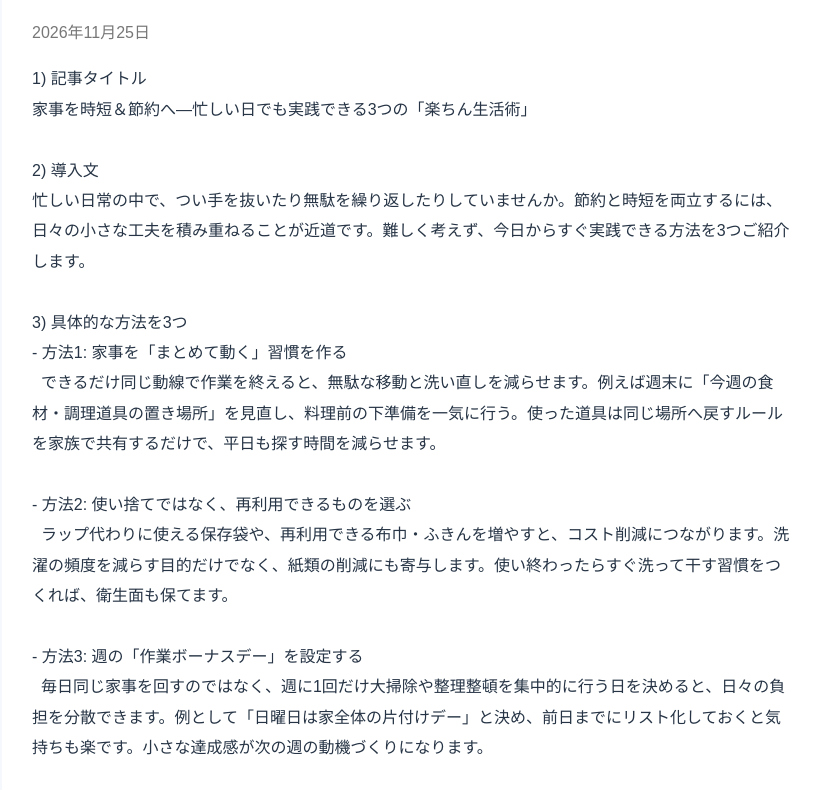
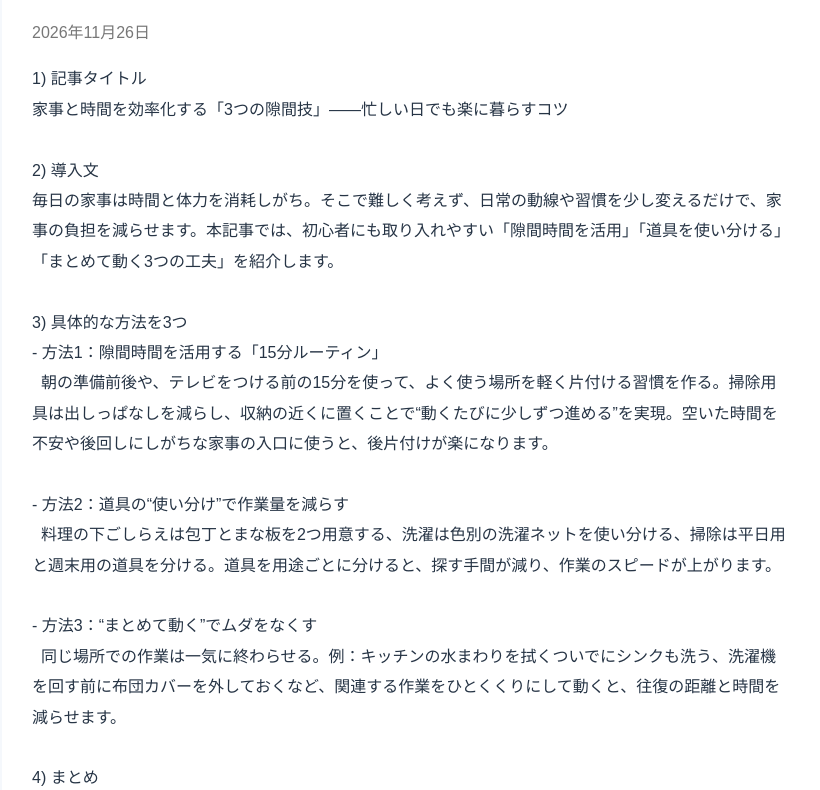
Before and after one commit to hmda849/ai-useful-site, a plain HTML site: page daily-article.html in a window 1280 px wide. Shown: the part 212-1002 px from the top of the page, without its empty margins (228-1048 px from the left). Drawn offline with Linux system fonts and the light colour scheme.

Commit message:
Update today's article

```diff
--- a/daily-article.html
+++ b/daily-article.html
@@ -3,7 +3,7 @@
 <head>
 <meta charset="UTF-8">
 <meta name="viewport" content="width=device-width, initial-scale=1">
-<title>2026年11月25日の記事 | くらしの便利ガイド</title>
+<title>2026年11月26日の記事 | くらしの便利ガイド</title>
 <style>
 body {
   font-family: sans-serif;
@@ -38,25 +38,25 @@ a {
 <main>
 <p><a href="index.html">← トップページへ戻る</a></p>
 <h1>🌱 暮らしの記事</h1>
-<p class="date">2026年11月25日</p>
+<p class="date">2026年11月26日</p>
 <div class="content">1) 記事タイトル
-家事を時短＆節約へ—忙しい日でも実践できる3つの「楽ちん生活術」
+家事と時間を効率化する「3つの隙間技」――忙しい日でも楽に暮らすコツ
 
 2) 導入文
-忙しい日常の中で、つい手を抜いたり無駄を繰り返したりしていませんか。節約と時短を両立するには、日々の小さな工夫を積み重ねることが近道です。難しく考えず、今日からすぐ実践できる方法を3つご紹介します。
+毎日の家事は時間と体力を消耗しがち。そこで難しく考えず、日常の動線や習慣を少し変えるだけで、家事の負担を減らせます。本記事では、初心者にも取り入れやすい「隙間時間を活用」「道具を使い分ける」「まとめて動く3つの工夫」を紹介します。
 
 3) 具体的な方法を3つ
-- 方法1: 家事を「まとめて動く」習慣を作る
-  できるだけ同じ動線で作業を終えると、無駄な移動と洗い直しを減らせます。例えば週末に「今週の食材・調理道具の置き場所」を見直し、料理前の下準備を一気に行う。使った道具は同じ場所へ戻すルールを家族で共有するだけで、平日も探す時間を減らせます。
+- 方法1：隙間時間を活用する「15分ルーティン」
+  朝の準備前後や、テレビをつける前の15分を使って、よく使う場所を軽く片付ける習慣を作る。掃除用具は出しっぱなしを減らし、収納の近くに置くことで“動くたびに少しずつ進める”を実現。空いた時間を不安や後回しにしがちな家事の入口に使うと、後片付けが楽になります。
 
-- 方法2: 使い捨てではなく、再利用できるものを選ぶ
-  ラップ代わりに使える保存袋や、再利用できる布巾・ふきんを増やすと、コスト削減につながります。洗濯の頻度を減らす目的だけでなく、紙類の削減にも寄与します。使い終わったらすぐ洗って干す習慣をつくれば、衛生面も保てます。
+- 方法2：道具の“使い分け”で作業量を減らす
+  料理の下ごしらえは包丁とまな板を2つ用意する、洗濯は色別の洗濯ネットを使い分ける、掃除は平日用と週末用の道具を分ける。道具を用途ごとに分けると、探す手間が減り、作業のスピードが上がります。
 
-- 方法3: 週の「作業ボーナスデー」を設定する
-  毎日同じ家事を回すのではなく、週に1回だけ大掃除や整理整頓を集中的に行う日を決めると、日々の負担を分散できます。例として「日曜日は家全体の片付けデー」と決め、前日までにリスト化しておくと気持ちも楽です。小さな達成感が次の週の動機づくりになります。
+- 方法3：“まとめて動く”でムダをなくす
+  同じ場所での作業は一気に終わらせる。例：キッチンの水まわりを拭くついでにシンクも洗う、洗濯機を回す前に布団カバーを外しておくなど、関連する作業をひとくくりにして動くと、往復の距離と時間を減らせます。
 
 4) まとめ
-日常の小さな工夫を積み重ねることで、時間と費用の両方を節約できます。今回の3つの方法は、特別な道具や大掛かりな準備を必要としません。今日からできることを一つずつ試して、無理なく生活の質をアップさせましょう。</div>
+小さな習慣と道具の使い分けで、日々の家事は格段に楽になります。隙間時間を活用することと、作業を“まとめて動く”工夫を意識して取り入れてみてください。無理なく続けることが、暮らし全体のスピードアップにつながります。</div>
 </main>
 </body>
 </html>
```
